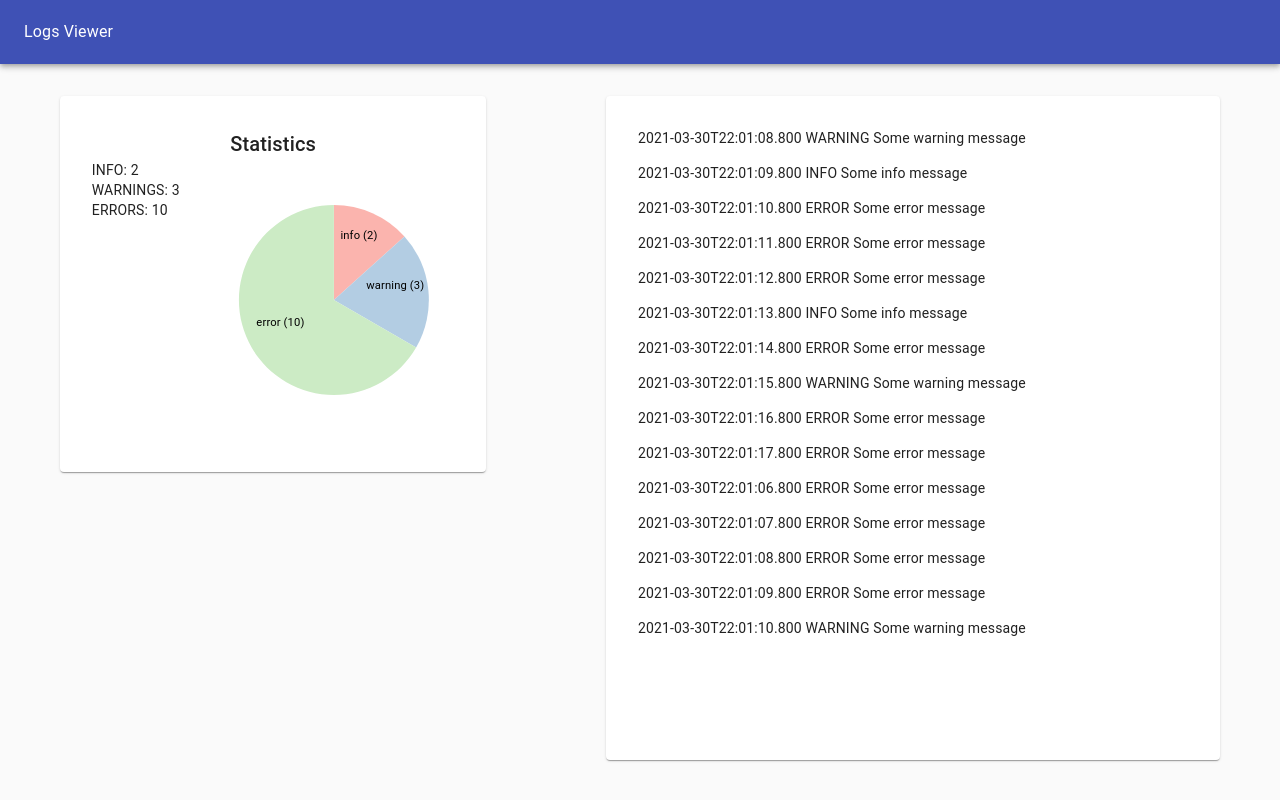
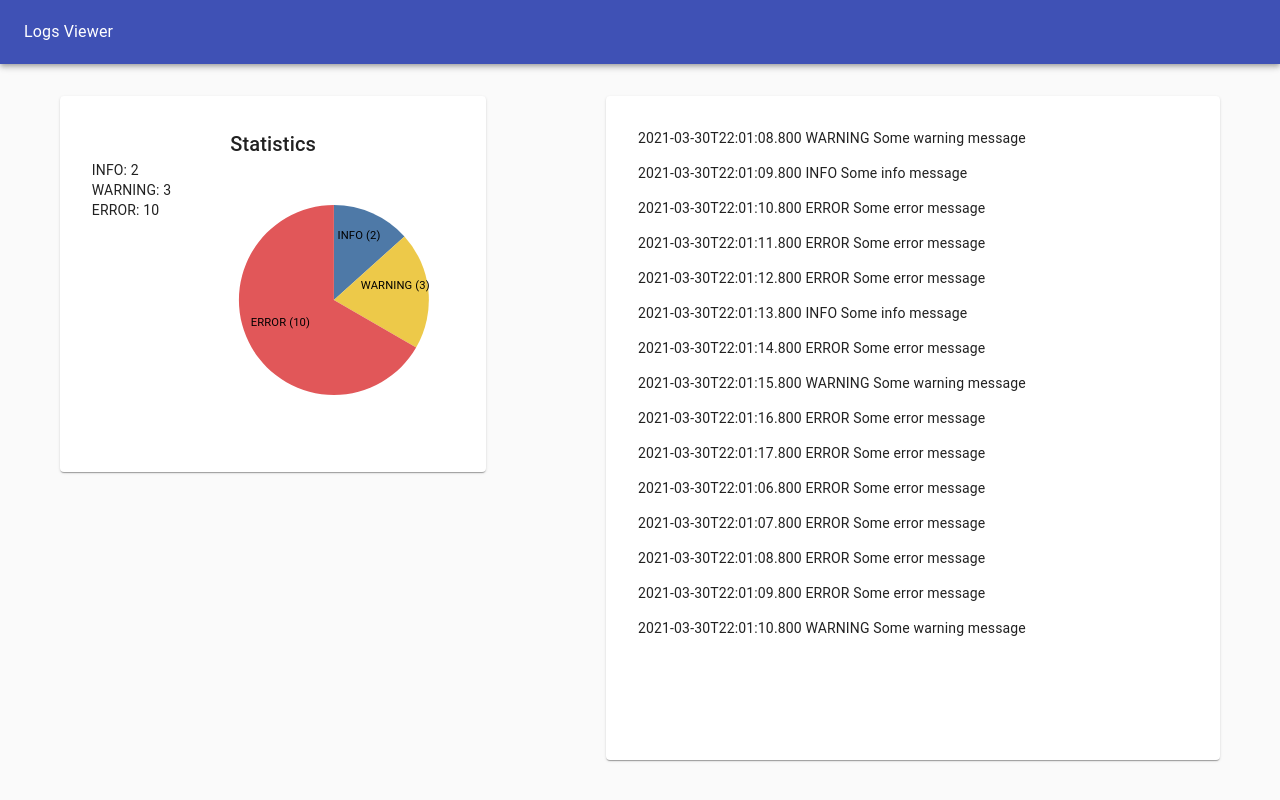
Before and after one commit to mirandaio/log-viewer, a React (Create React App) app: page / in a window 1280 px wide. Built offline with nearby package versions, Linux system fonts and the light colour scheme.

Commit message:
Improve colors

```diff
--- a/src/features/logsViewer/LogsViewer.js
+++ b/src/features/logsViewer/LogsViewer.js
@@ -55,8 +55,8 @@ function LogsViewer() {
           <Grid container>
             <Grid item xs={12} sm={12} md={12} lg={4}>
               <div>INFO: {stats.info}</div>
-              <div>WARNINGS: {stats.warning}</div>
-              <div>ERRORS: {stats.error}</div>
+              <div>WARNING: {stats.warning}</div>
+              <div>ERROR: {stats.error}</div>
             </Grid>
             <Grid
               item
@@ -67,13 +67,20 @@ function LogsViewer() {
               lg={8}
               justify="center"
             >
-              <PieChart stats={stats} />
+              <PieChart
+                info={stats.info}
+                warning={stats.warning}
+                error={stats.error}
+              />
             </Grid>
           </Grid>
         </Paper>
       </Grid>
       <Grid item>
         <Paper className={classes.logsContainer}>
+          {logs.length === 0 ? (
+            <div style={{ width: 550 }}>Loading...</div>
+          ) : (
             <List
               height={600}
               itemCount={logs.length}
@@ -83,6 +90,7 @@ function LogsViewer() {
             >
               {Row}
             </List>
+          )}
         </Paper>
       </Grid>
     </Grid>
--- a/src/features/logsViewer/PieChart.js
+++ b/src/features/logsViewer/PieChart.js
@@ -5,11 +5,12 @@ const HEIGHT = 280;
 const RADIUS = Math.min(WIDTH, HEIGHT) / 2 - 30;
 const LABEL_RADIUS = RADIUS * 0.65;
 
-function PieChart({ stats }) {
-  const data = [];
-  Object.keys(stats).forEach((key) =>
-    data.push({ name: key, value: stats[key] })
-  );
+function PieChart({ info, warning, error }) {
+  const data = [
+    { name: "INFO", value: info },
+    { name: "WARNING", value: warning },
+    { name: "ERROR", value: error },
+  ];
 
   const pie = d3
     .pie()
@@ -22,8 +23,8 @@ function PieChart({ stats }) {
 
   const color = d3
     .scaleOrdinal()
-    .domain(data.map((d) => d.name))
-    .range(d3.schemePastel1);
+    .domain(["INFO", "WARNING", "ERROR"])
+    .range(["#4e79a7", "#edc949", "#e15759"]);
 
   return (
     <svg
```
Lines whose indentation alone changed are shown as unchanged.
